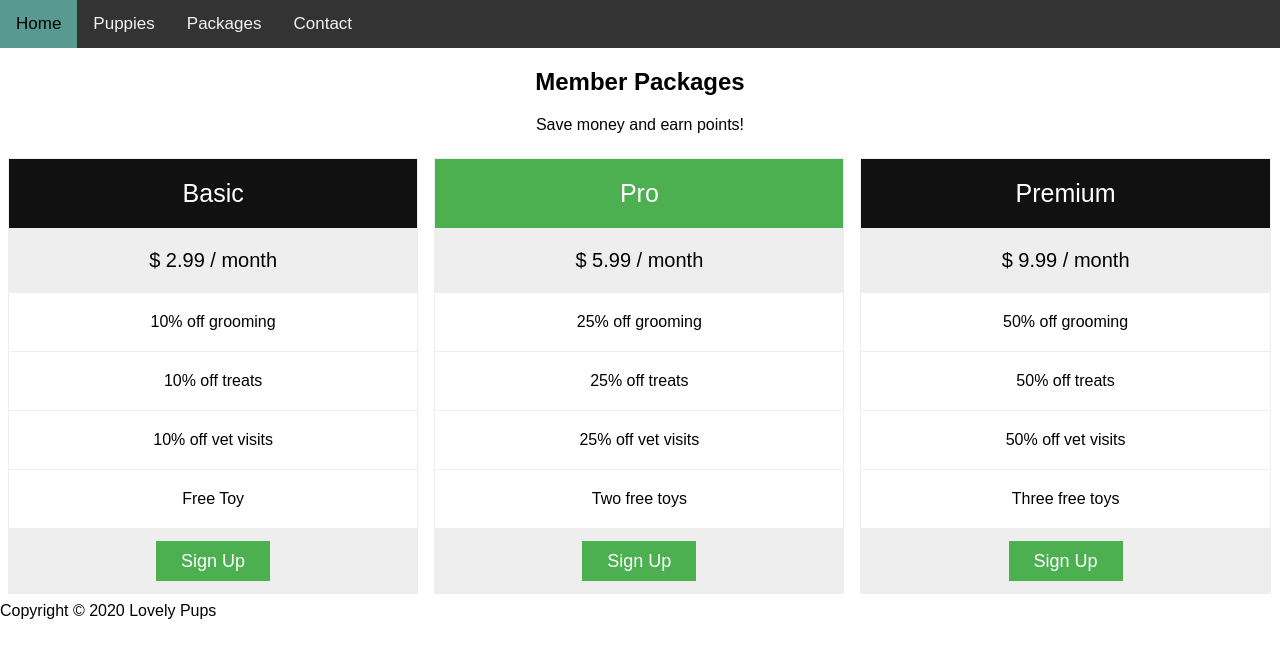
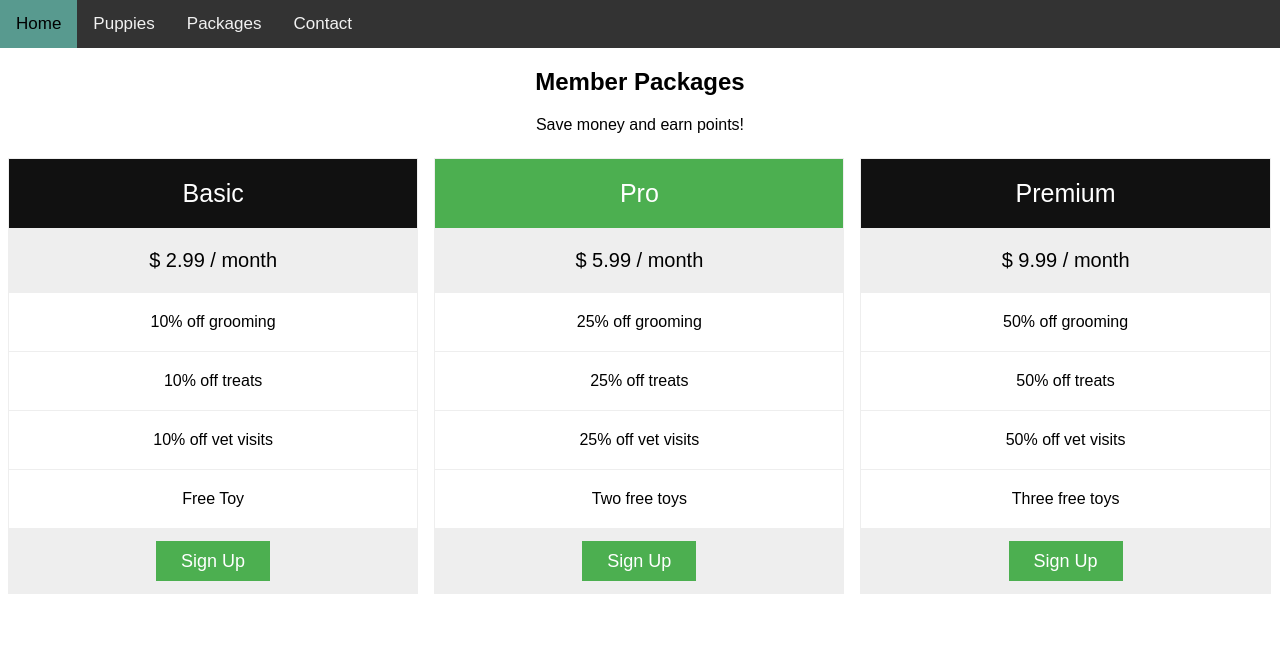
Before and after one commit to moonandhoney/puppies, a plain HTML site: page packages.html in a window 1280 px wide. Drawn offline with Linux system fonts and the light colour scheme.

Commit message:
Update packages.html

```diff
--- a/packages.html
+++ b/packages.html
@@ -143,12 +143,4 @@ body {
 </div>
 
 </body>
-<body>
-
-<div class="footer">
-  <p>Copyright &copy; 2020 Lovely Pups</p>
-</div>
-
-
-</body>
 </html>
```
